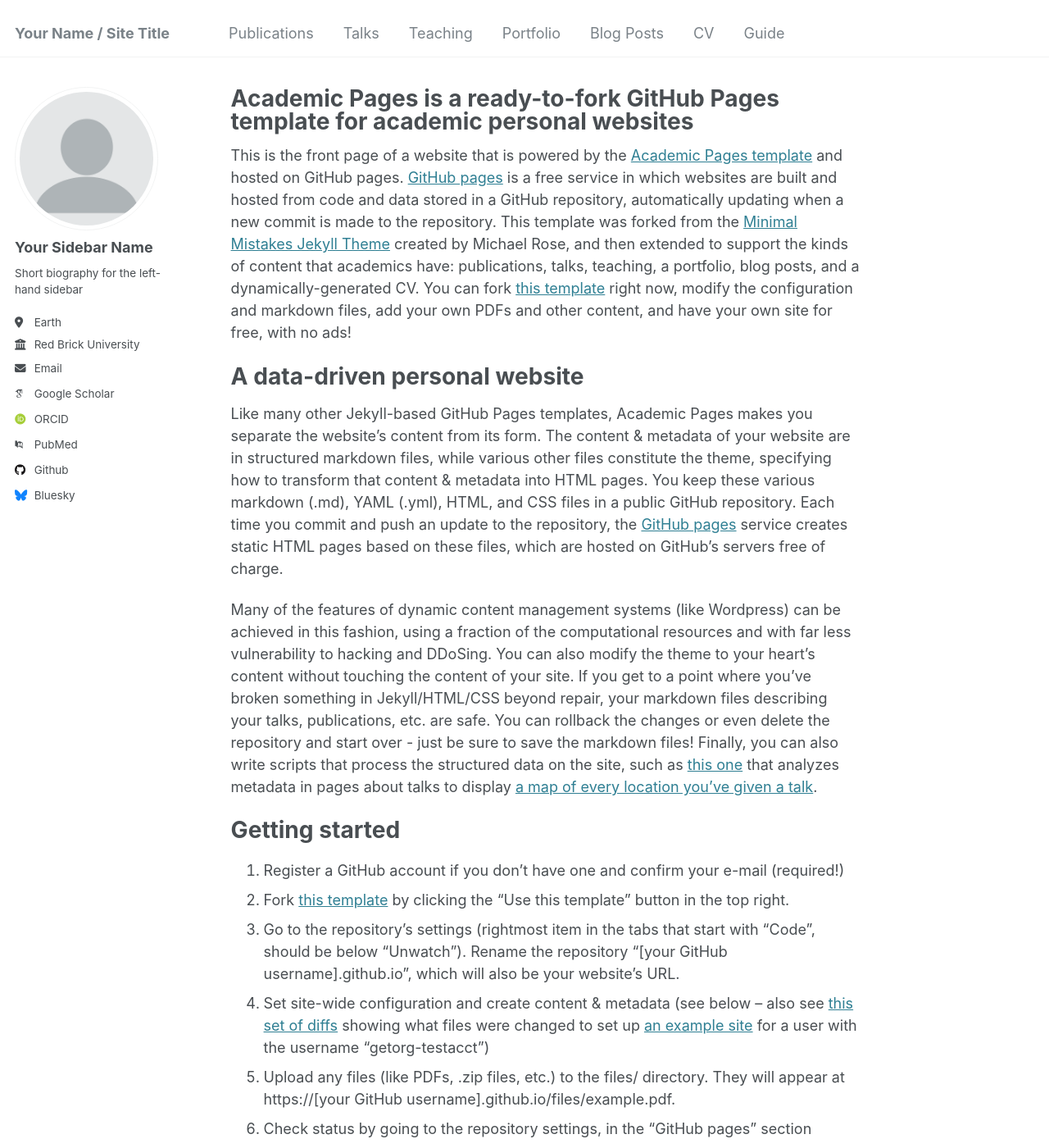
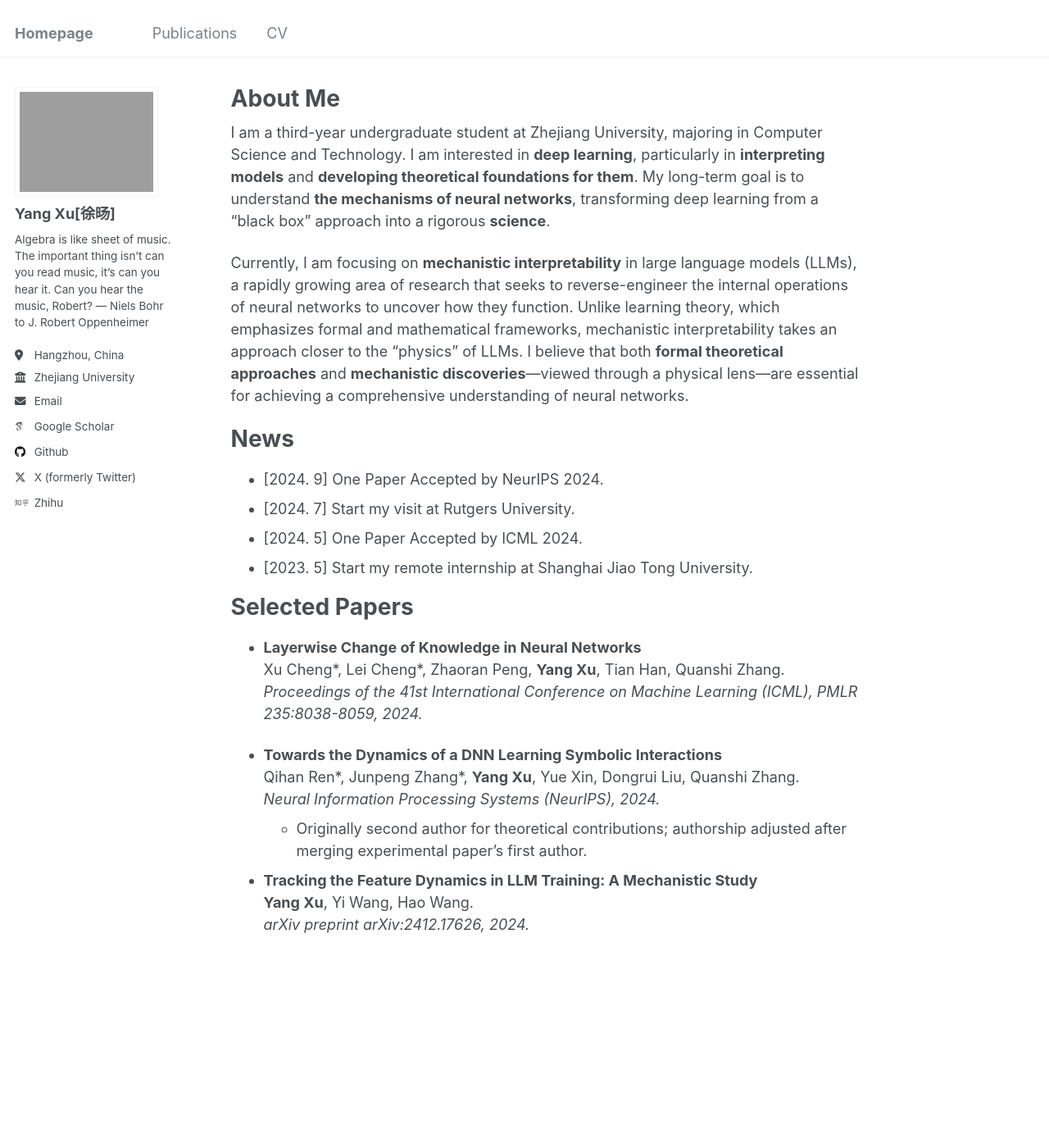
Before and after one commit to Superposition09m/Superposition09m.github.io, a Jekyll site: the page built from _pages/about.md, in a window 1280 px wide and 1400 px high. Shown: the whole window at 82% size. Built offline with Jekyll 4.4.1, drawn with Linux system fonts in a browser that asks for light colours; some web fonts are replaced; some of the changed text lies outside the part shown.

Commit message:
My homepage, very simple version

```diff
--- a/_config.yml
+++ b/_config.yml
@@ -8,35 +8,35 @@
 
 # Basic Site Settings
 locale                   : "en-US"
-title                    : "Your Name / Site Title"
+title                    : "Homepage"
 title_separator          : "-"
-name                     : &name "Your Name"
-description              : &description "personal description"
-url                      : https://academicpages.github.io # the base hostname & protocol for your site e.g. "https://[your GitHub username].github.io"
+name                     : &name "Yang Xu"
+description              : &description "Yang Xu's academic homepage"
+url                      : https://superposition09m.github.io/ # the base hostname & protocol for your site e.g. "https://[your GitHub username].github.io"
 baseurl                  : "" # the subpath of your site, e.g. "/blog"
-repository               : "academicpages/academicpages.github.io"
+repository               : "Superposition09m/Superposition09m.github.io"
 
 # Site Author - The following control what appear as part of the author content on the side bar.
 #               If a field is blank the icon and link will not appear, otherwise it will be shown.
 #               Additional customization can be done by editing /_includes/author-profile.html
 author:
   # Biographic information
-  avatar           : "profile.png"
-  name             : "Your Sidebar Name"
+  avatar           : "yangxu.png"
+  name             : "Yang Xu[徐旸]"
   pronouns         : # example: "she/her"
-  bio              : "Short biography for the left-hand sidebar"
-  location         : "Earth"
-  employer         : "Red Brick University"
+  bio              : "Algebra is like sheet of music. The important thing isn’t can you read music, it’s can you hear it. Can you hear the music, Robert? — Niels Bohr to J. Robert Oppenheimer"
+  location         : "Hangzhou, China"
+  employer         : "Zhejiang University"
   uri              : # URL
-  email            : "none@example.org"
+  email            : "yangxu09m@gmail.com"
 
   # Academic websites
   arxiv            : # URL - Update with the correct link to your profile
-  googlescholar    : "https://scholar.google.com/citations?user=PS_CX0AAAAAJ"
+  googlescholar    : "https://scholar.google.com/citations?view_op=list_works&hl=en&user=vpHAHLAAAAAJ"
   impactstory      : # URL
-  orcid            : "http://orcid.org/yourorcidurl"
+  orcid            : #"http://orcid.org/yourorcidurl"
   semantic         : # URL
-  pubmed           : "https://www.ncbi.nlm.nih.gov/pubmed/?term=john+snow"
+  pubmed           : #"https://www.ncbi.nlm.nih.gov/pubmed/?term=john+snow"
   researchgate     : # URL
   scopus           : # URL
 
@@ -44,12 +44,12 @@
   bitbucket        : # Username - Update with your username on the site
   codepen          : # Username
   dribbble         : # Username
-  github           : "academicpages"
+  github           : "Superposition09m"
   kaggle           : # Username
   stackoverflow    : # User number or user number and name (i.e., use "1" or "1/jeff-atwood")
 
   # Social media
-  bluesky          : "bsky.app" # Replace this with you Bluesky username
+  bluesky          : #"bsky.app" # Replace this with you Bluesky username
   facebook         : # Username
   flickr           : # Username
   foursquare       : # Username
@@ -66,13 +66,13 @@
   steam            : # Username
   telegram         : # URL
   tumblr           : # Username
-  twitter          : # Username for X / Twitter
+  twitter          : YangXu_09
   vine             : # Username
   weibo            : # Username
   wikipedia        : # Username
   xing             : # Username
   youtube          : # Username
-  zhihu            : # Username
+  zhihu            : superposition-43
 
 # Publication Category - The following the list of publication categories and their headings
 publication_category:
--- a/_pages/about.md
+++ b/_pages/about.md
@@ -1,49 +1,35 @@
 ---
 permalink: /
-title: "Academic Pages is a ready-to-fork GitHub Pages template for academic personal websites"
+title: "About Me"
 author_profile: true
 redirect_from:
   - /about/
   - /about.html
 ---
 
-This is the front page of a website that is powered by the [Academic Pages template](https://github.com/academicpages/academicpages.github.io) and hosted on GitHub pages. [GitHub pages](https://pages.github.com) is a free service in which websites are built and hosted from code and data stored in a GitHub repository, automatically updating when a new commit is made to the repository. This template was forked from the [Minimal Mistakes Jekyll Theme](https://mmistakes.github.io/minimal-mistakes/) created by Michael Rose, and then extended to support the kinds of content that academics have: publications, talks, teaching, a portfolio, blog posts, and a dynamically-generated CV. You can fork [this template](https://github.com/academicpages/academicpages.github.io) right now, modify the configuration and markdown files, add your own PDFs and other content, and have your own site for free, with no ads!
+I am a third-year undergraduate student at Zhejiang University, majoring in Computer Science and Technology. I am interested in **deep learning**, particularly in **interpreting models** and **developing theoretical foundations for them**. My long-term goal is to understand **the mechanisms of neural networks**, transforming deep learning from a "black box" approach into a rigorous **science**.
 
-A data-driven personal website
+Currently, I am focusing on **mechanistic interpretability** in large language models (LLMs), a rapidly growing area of research that seeks to reverse-engineer the internal operations of neural networks to uncover how they function. Unlike learning theory, which emphasizes formal and mathematical frameworks, mechanistic interpretability takes an approach closer to the "physics" of LLMs. I believe that both **formal theoretical approaches** and **mechanistic discoveries**—viewed through a physical lens—are essential for achieving a comprehensive understanding of neural networks.
+
+News
 ======
-Like many other Jekyll-based GitHub Pages templates, Academic Pages makes you separate the website's content from its form. The content & metadata of your website are in structured markdown files, while various other files constitute the theme, specifying how to transform that content & metadata into HTML pages. You keep these various markdown (.md), YAML (.yml), HTML, and CSS files in a public GitHub repository. Each time you commit and push an update to the repository, the [GitHub pages](https://pages.github.com/) service creates static HTML pages based on these files, which are hosted on GitHub's servers free of charge.
+- [2024. 9] One Paper Accepted by NeurIPS 2024.
+- [2024. 7] Start my visit at Rutgers University.
+- [2024. 5] One Paper Accepted by ICML 2024.
+- [2023. 5] Start my remote internship at Shanghai Jiao Tong University.
 
-Many of the features of dynamic content management systems (like Wordpress) can be achieved in this fashion, using a fraction of the computational resources and with far less vulnerability to hacking and DDoSing. You can also modify the theme to your heart's content without touching the content of your site. If you get to a point where you've broken something in Jekyll/HTML/CSS beyond repair, your markdown files describing your talks, publications, etc. are safe. You can rollback the changes or even delete the repository and start over - just be sure to save the markdown files! Finally, you can also write scripts that process the structured data on the site, such as [this one](https://github.com/academicpages/academicpages.github.io/blob/master/talkmap.ipynb) that analyzes metadata in pages about talks to display [a map of every location you've given a talk](https://academicpages.github.io/talkmap.html).
+Selected Papers
+======
 
-Getting started
-======
-1. Register a GitHub account if you don't have one and confirm your e-mail (required!)
-1. Fork [this template](https://github.com/academicpages/academicpages.github.io) by clicking the "Use this template" button in the top right.
-1. Go to the repository's settings (rightmost item in the tabs that start with "Code", should be below "Unwatch"). Rename the repository "[your GitHub username].github.io", which will also be your website's URL.
-1. Set site-wide configuration and create content & metadata (see below -- also see [this set of diffs](http://archive.is/3TPas) showing what files were changed to set up [an example site](https://getorg-testacct.github.io) for a user with the username "getorg-testacct")
-1. Upload any files (like PDFs, .zip files, etc.) to the files/ directory. They will appear at https://[your GitHub username].github.io/files/example.pdf.
-1. Check status by going to the repository settings, in the "GitHub pages" section
+- **Layerwise Change of Knowledge in Neural Networks**
+  Xu Cheng\*, Lei Cheng\*, Zhaoran Peng, **Yang Xu**, Tian Han, Quanshi Zhang.
+  *Proceedings of the 41st International Conference on Machine Learning (ICML), PMLR 235:8038-8059, 2024.*
 
-Site-wide configuration
-------
-The main configuration file for the site is in the base directory in [_config.yml](https://github.com/academicpages/academicpages.github.io/blob/master/_config.yml), which defines the content in the sidebars and other site-wide features. You will need to replace the default variables with ones about yourself and your site's github repository. The configuration file for the top menu is in [_data/navigation.yml](https://github.com/academicpages/academicpages.github.io/blob/master/_data/navigation.yml). For example, if you don't have a portfolio or blog posts, you can remove those items from that navigation.yml file to remove them from the header.
+- **Towards the Dynamics of a DNN Learning Symbolic Interactions**
+  Qihan Ren\*, Junpeng Zhang\*, **Yang Xu**, Yue Xin, Dongrui Liu, Quanshi Zhang.
+  *Neural Information Processing Systems (NeurIPS), 2024.*
+    - Originally second author for theoretical contributions; authorship adjusted after merging experimental paper's first author.
 
-Create content & metadata
-------
-For site content, there is one markdown file for each type of content, which are stored in directories like _publications, _talks, _posts, _teaching, or _pages. For example, each talk is a markdown file in the [_talks directory](https://github.com/academicpages/academicpages.github.io/tree/master/_talks). At the top of each markdown file is structured data in YAML about the talk, which the theme will parse to do lots of cool stuff. The same structured data about a talk is used to generate the list of talks on the [Talks page](https://academicpages.github.io/talks), each [individual page](https://academicpages.github.io/talks/2012-03-01-talk-1) for specific talks, the talks section for the [CV page](https://academicpages.github.io/cv), and the [map of places you've given a talk](https://academicpages.github.io/talkmap.html) (if you run this [python file](https://github.com/academicpages/academicpages.github.io/blob/master/talkmap.py) or [Jupyter notebook](https://github.com/academicpages/academicpages.github.io/blob/master/talkmap.ipynb), which creates the HTML for the map based on the contents of the _talks directory).
-
-**Markdown generator**
-
-The repository includes [a set of Jupyter notebooks](https://github.com/academicpages/academicpages.github.io/tree/master/markdown_generator
-) that converts a CSV containing structured data about talks or presentations into individual markdown files that will be properly formatted for the Academic Pages template. The sample CSVs in that directory are the ones I used to create my own personal website at stuartgeiger.com. My usual workflow is that I keep a spreadsheet of my publications and talks, then run the code in these notebooks to generate the markdown files, then commit and push them to the GitHub repository.
-
-How to edit your site's GitHub repository
-------
-Many people use a git client to create files on their local computer and then push them to GitHub's servers. If you are not familiar with git, you can directly edit these configuration and markdown files directly in the github.com interface. Navigate to a file (like [this one](https://github.com/academicpages/academicpages.github.io/blob/master/_talks/2012-03-01-talk-1.md) and click the pencil icon in the top right of the content preview (to the right of the "Raw | Blame | History" buttons). You can delete a file by clicking the trashcan icon to the right of the pencil icon. You can also create new files or upload files by navigating to a directory and clicking the "Create new file" or "Upload files" buttons.
-
-Example: editing a markdown file for a talk
-![Editing a markdown file for a talk](/images/editing-talk.png)
-
-For more info
-------
-More info about configuring Academic Pages can be found in [the guide](https://academicpages.github.io/markdown/), the [growing wiki](https://github.com/academicpages/academicpages.github.io/wiki), and you can always [ask a question on GitHub](https://github.com/academicpages/academicpages.github.io/discussions). The [guides for the Minimal Mistakes theme](https://mmistakes.github.io/minimal-mistakes/docs/configuration/) (which this theme was forked from) might also be helpful.
+- **Tracking the Feature Dynamics in LLM Training: A Mechanistic Study**
+  **Yang Xu**, Yi Wang, Hao Wang.
+  *arXiv preprint arXiv:2412.17626, 2024.*
--- a/_sass/_sidebar.scss
+++ b/_sass/_sidebar.scss
@@ -91,7 +91,7 @@
 
   img {
     max-width: 175px;
-    border-radius: 50%;
+    border-radius: 0; /* 将圆角半径设置为0，改成方形 */
 
     @include breakpoint($large) {
       padding: 5px;
@@ -99,6 +99,7 @@
     }
   }
 }
+
 
 .author__content {
   display: table-cell;
```
Also changed, not shown: _data/navigation.yml (+12 -12 lines), _pages/publications.html (+22 -22 lines), 2 other files.
